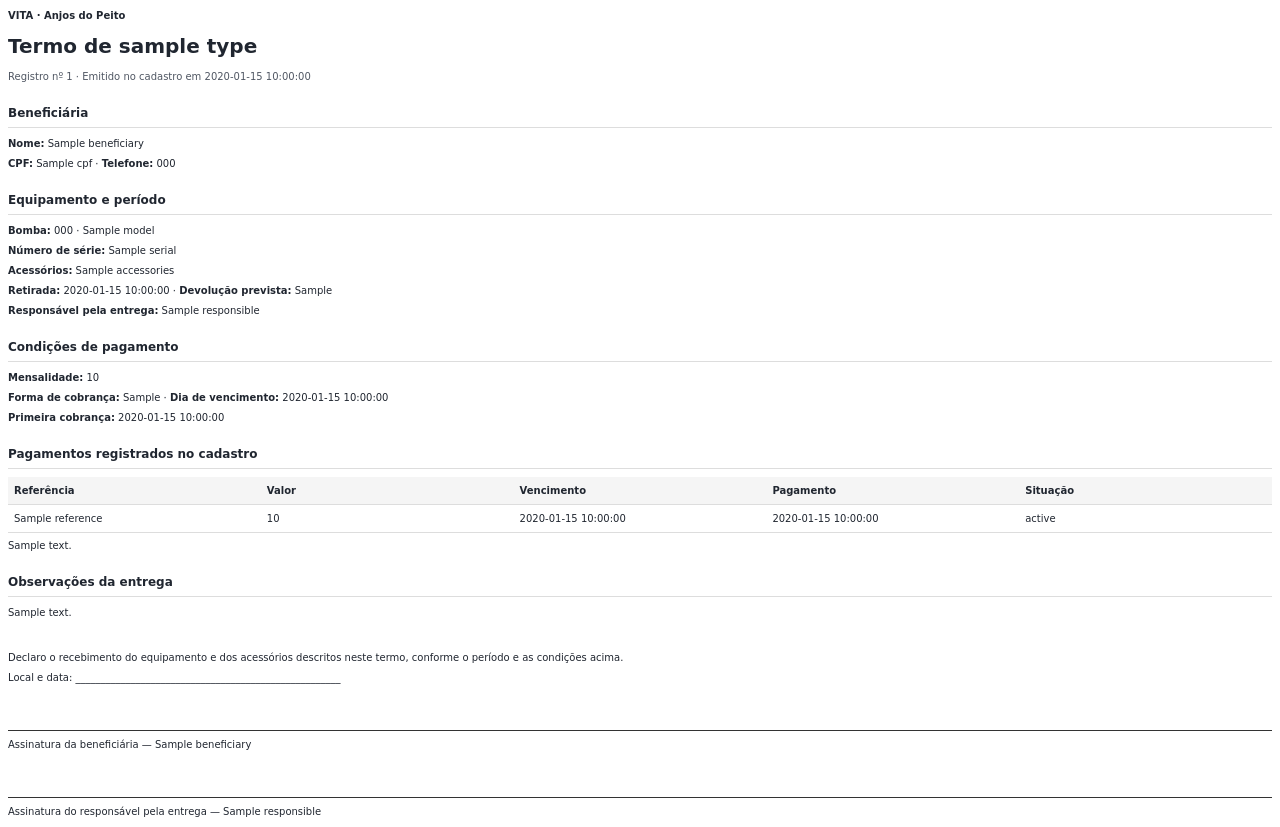
After one commit to LuisFelipePeirao/anjos-do-peito, a Laravel app: template resources/views/pages/pumps/loans/term.blade.php in a window 1280 px wide. The commit adds this page. Run offline with Laravel 12, Linux system fonts and the light colour scheme; the template is opened without the code that fills it: most values are stand-ins (such as "Sample title", 1, 10 or a date in 2020).

Commit message:
feat: PDF para emissão ao realizar um empréstimo

```diff
--- a/app/Http/Requests/Pumps/StorePumpLoanRequest.php
+++ b/app/Http/Requests/Pumps/StorePumpLoanRequest.php
@@ -60,8 +60,8 @@ class StorePumpLoanRequest extends FormRequest
             'first_billing_at.date' => 'Informe uma data de cobrança válida.',
             'first_billing_at.after_or_equal' => 'A primeira cobrança deve ser na mesma data ou após a retirada.',
             'billing_notes.string' => 'As observações de cobrança devem ser um texto válido.',
-            'term_signed.required' => 'Confirme a assinatura do termo.',
-            'term_signed.boolean' => 'A confirmação do termo é inválida.',
+            'term_signed.required' => 'Informe se deseja gerar o termo para assinatura.',
+            'term_signed.boolean' => 'A opção de geração do termo é inválida.',
             'notes.string' => 'As observações devem ser um texto válido.',
         ];
     }
--- a/app/Models/CessaoBomba.php
+++ b/app/Models/CessaoBomba.php
@@ -29,11 +29,13 @@ class CessaoBomba extends Model
         'situacao',
         'observacao_retirada',
         'observacao_devolucao',
+        'termo_dados',
     ];
 
     protected function casts(): array
     {
         return [
+            'termo_dados' => 'array',
             'data_retirada' => 'datetime',
             'data_prevista_devolucao' => 'date',
             'data_devolucao' => 'datetime',
--- a/composer.json
+++ b/composer.json
@@ -11,6 +11,7 @@
     "require": {
         "php": "^8.3",
         "codeat3/blade-google-material-design-icons": "^1.21",
+        "dompdf/dompdf": "^3.1",
         "laravel/framework": "^13.8",
         "laravel/tinker": "^3.0",
         "mallardduck/blade-lucide-icons": "^2.0",
--- a/resources/views/components/tables/datatable.blade.php
+++ b/resources/views/components/tables/datatable.blade.php
@@ -165,8 +165,10 @@
 
                                         <a
                                             href="{{ $actionRoute }}"
+                                            title="{{ $actionTitle }}"
                                             class="{{ $actionClass }}"
                                             @if ($confirmationId) data-confirm-dialog-open="{{ $confirmationId }}" @endif
+                                            @if (isset($action['dialog'])) data-dialog-open="{{ $action['dialog'] }}" @endif
                                         >
                                             <x-dynamic-component :component="$actionIcon" class="h-4 w-4" />
                                             <span class="sr-only">{{ $actionTitle }} {{ $rowLabel }}</span>
--- a/resources/views/pages/pumps/loans/create.blade.php
+++ b/resources/views/pages/pumps/loans/create.blade.php
@@ -163,6 +163,7 @@
                 <div class="grid gap-5 p-5 md:grid-cols-2">
                     <div>
                         <x-material.select name="term_signed" label="Gerar termo para assinatura?" :options="[1 => 'Sim', 0 => 'Não']" :selected="old('term_signed', 1)" />
+                        <p class="mt-2 text-sm text-[#667085]">Ao selecionar Sim, o PDF abrirá após o cadastro e poderá ser emitido novamente na aba Empréstimos.</p>
                         @error('term_signed') <span class="mt-1 block text-xs text-[#b42336]">{{ $message }}</span> @enderror
                     </div>
 
--- /dev/null
+++ b/resources/views/pages/pumps/loans/term.blade.php
@@ -0,0 +1,74 @@
+<!DOCTYPE html>
+<html lang="pt-BR">
+<head>
+    <meta charset="UTF-8">
+    <title>Termo de empréstimo {{ $term['number'] }}</title>
+    <style>
+        @page { margin: 36px 42px; }
+        body { font-family: 'DejaVu Sans', sans-serif; font-size: 10px; line-height: 1.5; color: #202630; }
+        h1 { font-size: 20px; margin: 8px 0; }
+        h2 { font-size: 12px; margin: 20px 0 8px; border-bottom: 1px solid #ddd; padding-bottom: 5px; }
+        p { margin: 5px 0; overflow-wrap: anywhere; }
+        .muted { color: #505763; }
+        table { width: 100%; border-collapse: collapse; table-layout: fixed; }
+        th, td { text-align: left; padding: 6px; border-bottom: 1px solid #ddd; overflow-wrap: anywhere; }
+        th { background: #f5f5f5; }
+        tr { page-break-inside: avoid; }
+        .notes { white-space: pre-wrap; }
+        .signatures { page-break-inside: avoid; margin-top: 30px; }
+        .signature { border-top: 1px solid #333; padding-top: 6px; margin-top: 45px; }
+    </style>
+</head>
+<body>
+    <p><strong>VITA · Anjos do Peito</strong></p>
+    <h1>Termo de {{ mb_strtolower($term['type']) }}</h1>
+    <p class="muted">Registro nº {{ $term['number'] }} · Emitido no cadastro em {{ $term['issued_at'] }}</p>
+
+    <h2>Beneficiária</h2>
+    <p><strong>Nome:</strong> {{ $term['beneficiary']['name'] }}</p>
+    <p><strong>CPF:</strong> {{ $term['beneficiary']['cpf'] }} · <strong>Telefone:</strong> {{ $term['beneficiary']['phone'] ?: '-' }}</p>
+
+    <h2>Equipamento e período</h2>
+    <p><strong>Bomba:</strong> {{ $term['pump']['code'] }} · {{ $term['pump']['model'] }}</p>
+    <p><strong>Número de série:</strong> {{ $term['pump']['serial'] ?: '-' }}</p>
+    <p><strong>Acessórios:</strong> {{ $term['pump']['accessories'] ?: '-' }}</p>
+    <p><strong>Retirada:</strong> {{ $term['withdrawn_at'] }} · <strong>Devolução prevista:</strong> {{ $term['expected_return'] }}</p>
+    <p><strong>Responsável pela entrega:</strong> {{ $term['responsible'] }}</p>
+
+    <h2>Condições de pagamento</h2>
+    <p><strong>Mensalidade:</strong> {{ $term['monthly_fee'] }}</p>
+    @if ($term['first_billing_at'])
+        <p><strong>Forma de cobrança:</strong> {{ $term['billing_method'] }} · <strong>Dia de vencimento:</strong> {{ $term['due_day'] }}</p>
+        <p><strong>Primeira cobrança:</strong> {{ $term['first_billing_at'] }}</p>
+    @endif
+
+    @if (count($term['payments']))
+        <h2>Pagamentos registrados no cadastro</h2>
+        <table>
+            <thead><tr><th>Referência</th><th>Valor</th><th>Vencimento</th><th>Pagamento</th><th>Situação</th></tr></thead>
+            <tbody>
+                @foreach ($term['payments'] as $payment)
+                    <tr><td>{{ $payment['reference'] }}</td><td>{{ $payment['amount'] }}</td><td>{{ $payment['due_at'] }}</td><td>{{ $payment['paid_at'] }}</td><td>{{ $payment['status'] }}</td></tr>
+                @endforeach
+            </tbody>
+        </table>
+        @foreach ($term['payments'] as $payment)
+            @if ($payment['notes'])<p class="notes">{{ $payment['notes'] }}</p>@endif
+        @endforeach
+    @else
+        <p>Empréstimo gratuito, sem pagamentos previstos.</p>
+    @endif
+
+    @if ($term['notes'])
+        <h2>Observações da entrega</h2>
+        <p class="notes">{{ $term['notes'] }}</p>
+    @endif
+
+    <div class="signatures">
+        <p>Declaro o recebimento do equipamento e dos acessórios descritos neste termo, conforme o período e as condições acima.</p>
+        <p>Local e data: _____________________________________________________</p>
+        <p class="signature">Assinatura da beneficiária — {{ $term['beneficiary']['name'] }}</p>
+        <p class="signature">Assinatura do responsável pela entrega — {{ $term['responsible'] }}</p>
+    </div>
+</body>
+</html>
--- a/routes/web.php
+++ b/routes/web.php
@@ -78,6 +78,7 @@ Route::middleware('auth')->group(function () {
 
     Route::get('/bombas-de-leite/emprestimos/novo', [PumpLoanController::class, 'create'])->name('pumps.loans.create');
     Route::post('/bombas-de-leite/emprestimos', [PumpLoanController::class, 'store'])->name('pumps.loans.store');
+    Route::get('/bombas-de-leite/emprestimos/{loan}/termo', [PumpLoanController::class, 'term'])->name('pumps.loans.term');
 
     Route::get('/bombas-de-leite', [PumpController::class, 'index'])->name('pumps.index');
     Route::get('/bombas-de-leite/nova', [PumpController::class, 'create'])->name('pumps.create');
```
Also changed, not shown: app/Http/Controllers/PumpLoanController.php (+30 -1 lines), app/Services/PumpLoanService.php (+6 -2 lines), app/Services/PumpLoanTermService.php (added, +47 -0 lines), app/Services/PumpService.php (+7 -1 lines), docs/superpowers/plans/2026-11-21-termo-emprestimo.md (added, +39 -0 lines), docs/superpowers/specs/2026-11-21-termo-emprestimo-design.md (added, +13 -0 lines), resources/js/app.js (+12 -0 lines), resources/views/pages/pumps/show.blade.php (+28 -1 lines), tests/Feature/PumpLoanManagementTest.php (+68 -0 lines), database/migrations/2026_11_21_000001_add_term_snapshot_to_cessoes_bombas_table.php (added), 1 other file.
